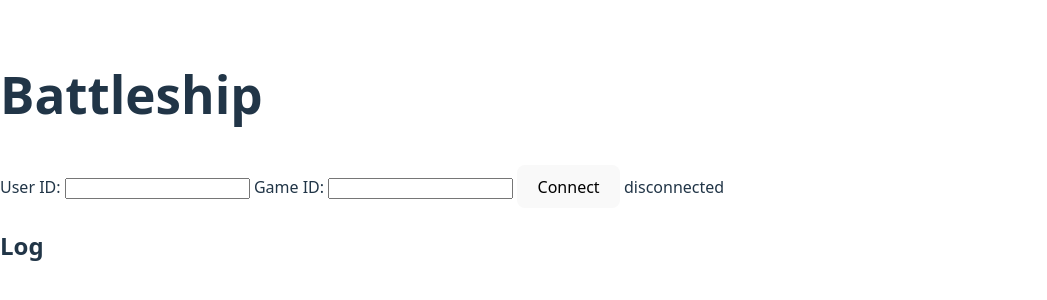
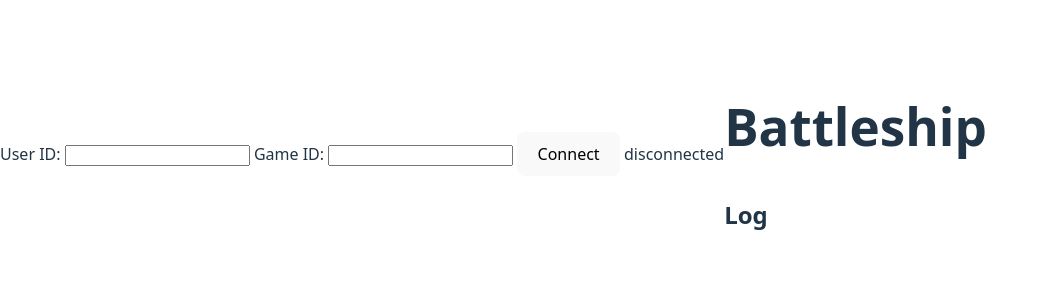
Before and after one commit to bsch2734/RemoteTerminal, a website built with Vite: page webapp/index.html in a window 1280 px wide. Shown: the part 246-546 px from the top of the page, without its empty margins (0-1047 px from the left). Built offline with nearby package versions, Linux system fonts and the light colour scheme.

Commit message:
move log section out of connect section so it can be seen during game

```diff
--- a/webapp/index.html
+++ b/webapp/index.html
@@ -5,10 +5,6 @@
     <meta name="viewport" content="width=device-width, initial-scale=1.0" />
     <title>Battleship Web</title>
 </head>
-<section id="connect">
-    <body>
-        <h1>Battleship</h1>
-
 <section id="connect">
     <label>
         User ID:
@@ -22,13 +18,6 @@
 
     <button id="connectBtn">Connect</button>
     <span id="status">disconnected</span>
-        </section>
-
-        <h2>Log</h2>
-        <pre id="log"></pre>
-
-        <script type="module" src="/src/main.js"></script>
-    </body>
 </section>
 <section id="game" style="display:none;">
     <h2>Game</h2>
@@ -55,5 +44,16 @@
     <h3>Opponent grid</h3>
     <div id="oppGrid" class="grid"></div>
 </section>
+<section id="debug">
+    <body>
+        <h1>Battleship</h1>
+
+
+        <h2>Log</h2>
+        <pre id="log"></pre>
+
+        <script type="module" src="/src/main.js"></script>
+    </body>
+</section>
 
 </html>
```
Lines whose indentation alone changed are shown as unchanged.
